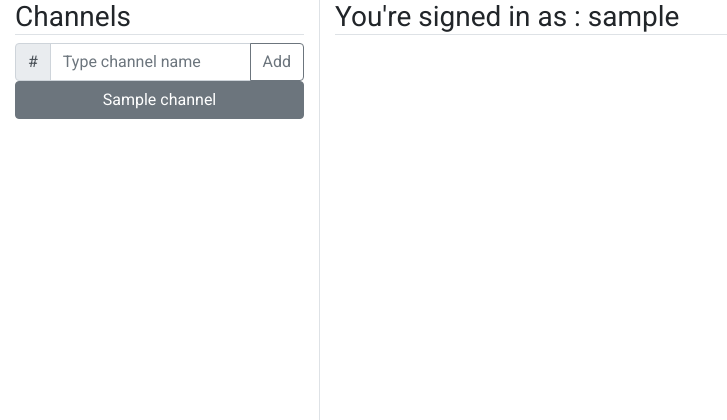
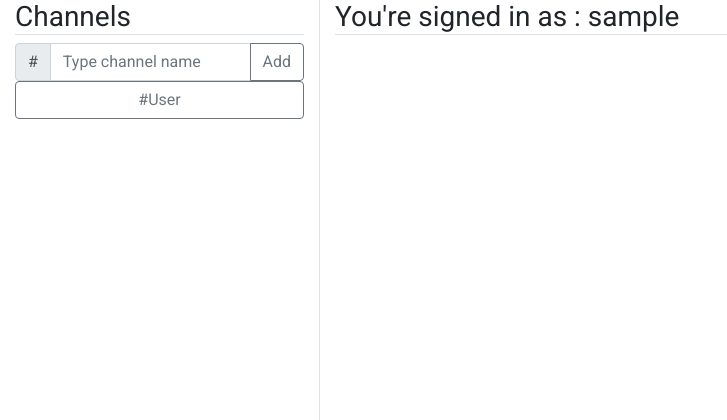
Before and after one commit to zrakhimov/chatroom-app-flask, a Flask app: template templates/chat.html in a window 1280 px wide. Shown: the top 420 px of the page, without its empty margins (0-727 px from the left). Run offline with Flask 2, Linux system fonts and the light colour scheme; the template is opened without the code that fills it: most values are stand-ins (such as "Sample title", 1, 10 or a date in 2020); some libraries are stand-ins or nearby versions.

Commit message:
channels update from back-end

```diff
--- a/application.py
+++ b/application.py
@@ -51,6 +51,7 @@ usernamesList.append(User(username = "admin"))
 
 timestamp = datetime.datetime
 
+
 @app.route("/")
 def index():
     return render_template("index.html")
@@ -64,7 +65,7 @@ def chat():
     if (local_storage_exists):
         existing_username = request.form.get("username")
         existing_channel = request.form.get("channel")
-        return render_template("chat.html", username=existing_username, channel=existing_channel)
+        return render_template("chat.html", username=existing_username, channel=existing_channel, channelsResult=channelsList)
     else:
         new_username = request.form.get("username")
         # check if the username already exists
@@ -80,7 +81,7 @@ def chat():
                 for obj in channelsList:
                     if new_user_instance.fk_channelid == obj.id:
                         current_channel = obj.channelname
-        return render_template("chat.html", username=new_user_instance.username, channel=current_channel)
+        return render_template("chat.html", username=new_user_instance.username, channel=current_channel, channelsResult=channelsList )
 
 
 
@@ -101,7 +102,8 @@ def addchannel():
         channelsList.append(Channel(channelname = channel))
 
         #Return the last item in the channelsList
-        return jsonify({"channel": channelsList[-1].channelname, "channelid": channelsList[-1].id})
+        #return jsonify({"channel": channelsList[-1].channelname, "channelid": channelsList[-1].id})
+        return '', 200
 
 @socketio.on("send message")
 def messenger(receivedData):
--- a/static/chat.js
+++ b/static/chat.js
@@ -53,7 +53,8 @@ document.addEventListener('DOMContentLoaded', () => {
             if (request.status != 200)
                 alert("Channel exists! Please enter a different name for the channel");
             else {
-                // Extract JSON data from request
+                 location.reload();
+                /* Extract JSON data from request
                 const data = JSON.parse(request.responseText);
 
                 //Create button element
@@ -61,7 +62,7 @@ document.addEventListener('DOMContentLoaded', () => {
 
                 // id = <data.channel.id>
                 const attid = document.createAttribute("id");
-                attid.value =  data.channelid;
+                attid.value =  `ch-${data.channelid}`;
 
                 //class = btn btn-outline-secondary
                 const attclass = document.createAttribute("class");
@@ -75,6 +76,7 @@ document.addEventListener('DOMContentLoaded', () => {
                 button.setAttributeNode(atttype);
                 button.setAttributeNode(attid);
                 document.querySelector('#channel-list').append(button);
+                */
             }
         }
         // Clear input field and autofocus
@@ -85,6 +87,8 @@ document.addEventListener('DOMContentLoaded', () => {
 
         return false;
     }
+
+    /************ AJAX CALL FOR CHANNELS *******************/
 
 
     /************ Socket IO ****************** */
--- a/templates/chat.html
+++ b/templates/chat.html
@@ -27,7 +27,10 @@
 
             <!-- List of channels-->
             <div id="channel-list" class="d-flex btn-group-vertical justify-content-center">
-              <button type="button" class="btn btn-outline-secondary active">{{channel}}</button>
+            <!-- Updated Channels list-->
+            {% for item in channelsResult %}
+              <button type="button" class="btn btn-outline-secondary">#{{item.channelname}}</button>
+            {% endfor %}
             </div>
           </div>
 
```
